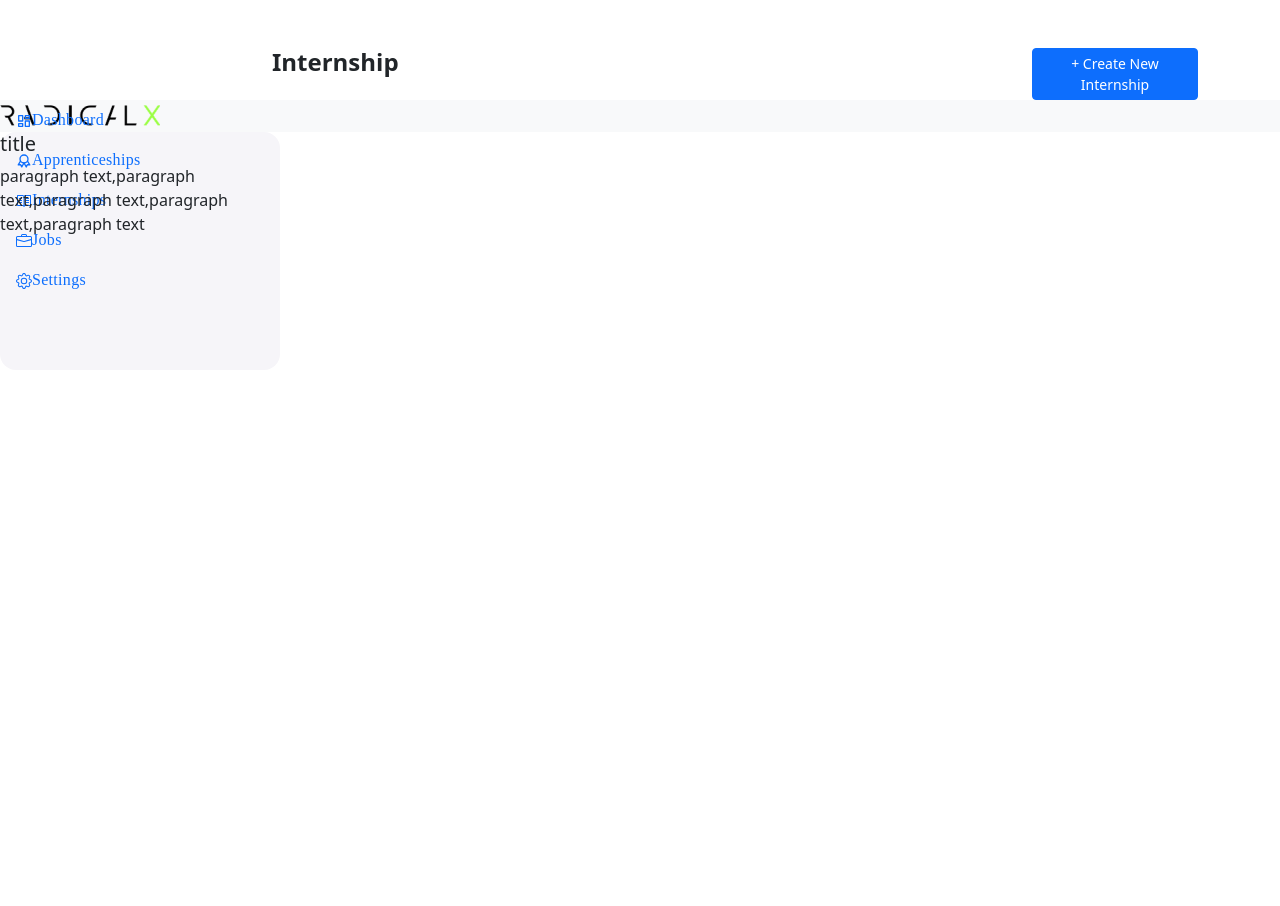
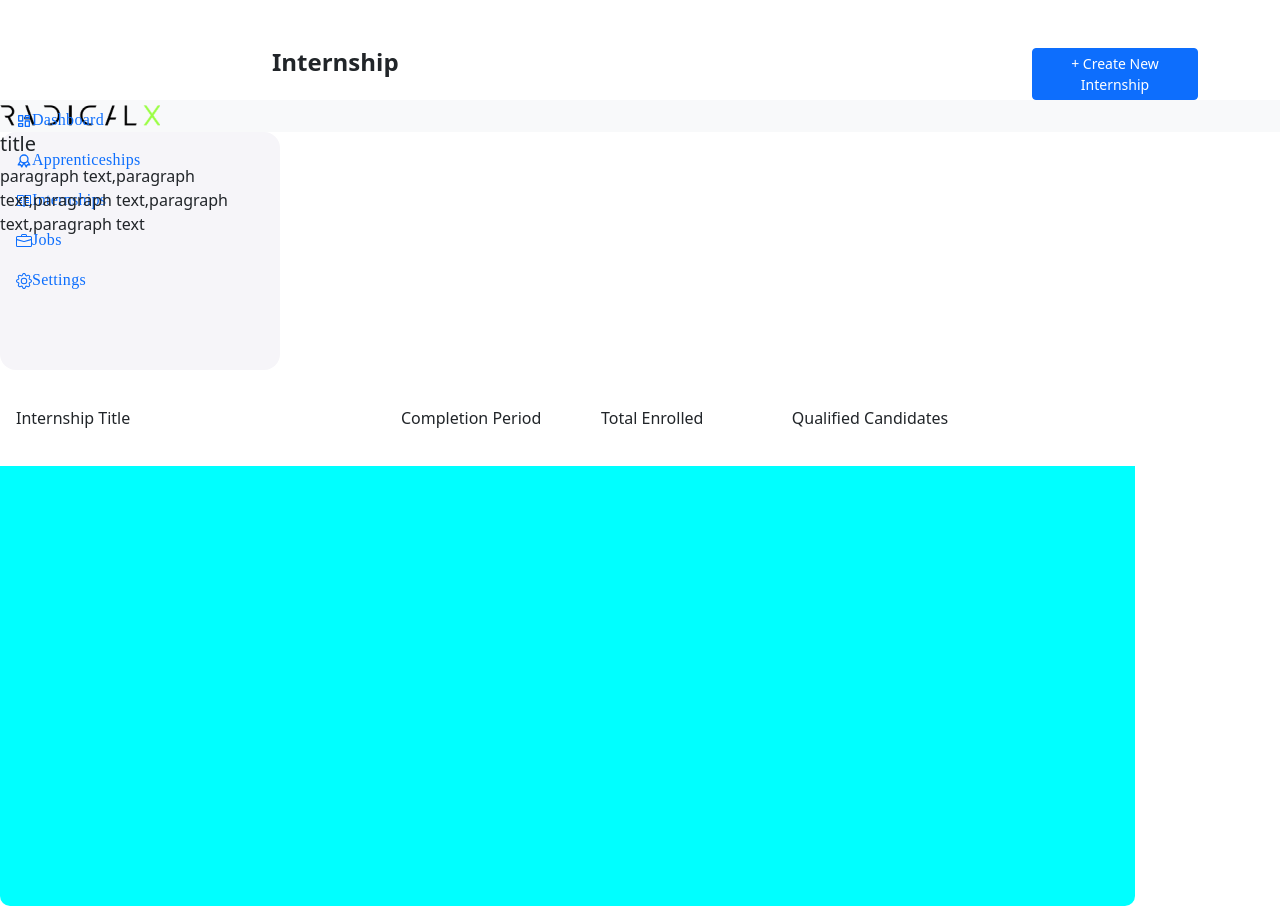
Before and after one commit to web-based/radicalx-internship-flow-app, a React (Create React App) app: page /internship in a window 1280 px wide. Before the commit the page ends 800 px from the top, so only its background shows below. Built offline with nearby package versions, Linux system fonts and the light colour scheme.

Commit message:
Adding internship lists/css 🚗

```diff
--- a/src/components/Internship.js
+++ b/src/components/Internship.js
@@ -2,6 +2,7 @@ import React from 'react'
 import InternInsight from './InternInsight';
 import MainTitle from './MainTitle';
 import Sidebar from './Sidebar'
+import InternshipLists from './InternshipLists';
 
 function Internship() {
   return (
@@ -9,6 +10,7 @@ function Internship() {
       <MainTitle />
       <Sidebar />
       <InternInsight />
+      <InternshipLists />
 
     </>
   );
--- /dev/null
+++ b/src/components/InternshipLists.css
@@ -0,0 +1,155 @@
+.tableHeader {
+    background-color: gray;
+}
+
+.tableLayout {
+    display: flex;
+    flex-direction: row;
+    align-items: flex-start;
+    padding: 0px;
+    width: 1135px;
+    height: 536px;
+    flex: none;
+    order: 1;
+    flex-grow: 0;
+    background-color:aqua;
+    border-radius: 10px;
+}
+
+.colOne {
+    display: flex;
+    flex-direction: column;
+    align-items: flex-start;
+    padding: 0px;
+    width: 385px;
+    height: 536px;
+    flex: none;
+    order: 0;
+    flex-grow: 1;
+}
+
+.colOneEle {
+    display: flex;
+    flex-direction: row;
+    align-items: center;
+    padding: 16px;
+    gap: 56px;
+    width: 385px;
+    height: 96px;
+    background: #FFFFFF;
+    flex: none;
+    order: 2;
+    align-self: stretch;
+    flex-grow: 0;
+}
+
+.colTwo {
+    display: flex;
+    flex-direction: column;
+    align-items: flex-start;
+    padding: 0px;
+    width: 200px;
+    height: 536px;
+    flex: none;
+    order: 1;
+    flex-grow: 0;
+}
+
+.colTwoEle {
+    display: flex;
+    flex-direction: row;
+    align-items: center;
+    padding: 16px;
+    gap: 56px;
+    width: 200px;
+    height: 96px;
+    background: #FFFFFF;
+    flex: none;
+    order: 1;
+    align-self: stretch;
+    flex-grow: 0;
+}
+
+.colThree {
+    display: flex;
+    flex-direction: column;
+    align-items: flex-start;
+    padding: 0px;
+    width: 160px;
+    height: 536px;
+    flex: none;
+    order: 2;
+    flex-grow: 0;
+}
+
+.colThreeEle {
+    display: flex;
+    flex-direction: row;
+    justify-content: center;
+    align-items: center;
+    padding: 16px;
+    gap: 56px;
+    width: 160px;
+    height: 96px;
+    background: #FFFFFF;
+    flex: none;
+    order: 2;
+    align-self: stretch;
+    flex-grow: 0;
+}
+
+.colFour {
+    display: flex;
+    flex-direction: column;
+    align-items: flex-start;
+    padding: 0px;
+    width: 250px;
+    height: 536px;
+    flex: none;
+    order: 3;
+    flex-grow: 0;
+}
+
+.colFourEle {
+    display: flex;
+    flex-direction: row;
+    justify-content: center;
+    align-items: center;
+    padding: 16px;
+    gap: 56px;
+    width: 250px;
+    height: 96px;
+    background: #FFFFFF;
+    flex: none;
+    order: 1;
+    align-self: stretch;
+    flex-grow: 0;
+}
+
+.colFive {
+    display: flex;
+    flex-direction: column;
+    align-items: flex-start;
+    padding: 0px;
+    width: 140px;
+    height: 536px;
+    flex: none;
+    order: 4;
+    flex-grow: 0;
+}
+
+.colFiveEle {
+    display: flex;
+    flex-direction: row;
+    justify-content: center;
+    align-items: center;
+    padding: 16px;
+    gap: 56px;
+    width: 140px;
+    height: 96px;
+    background: #FFFFFF;
+    flex: none;
+    order: 1;
+    align-self: stretch;
+    flex-grow: 0;
+}
--- /dev/null
+++ b/src/components/InternshipLists.js
@@ -0,0 +1,26 @@
+import React from 'react'
+import "./InternshipLists.css"
+
+function InternshipLists() {
+  return (
+    <div className="tableLayout">
+        <div className="colOne">
+            <div className="colOneEle tableHeader">Internship Title</div>
+        </div>
+        <div className="colTwo">
+            <div className="colTwoEle tableHeader">Completion Period</div>
+        </div>
+        <div className="colThree">
+            <div className="colTwoEle tableHeader">Total Enrolled</div>
+        </div>
+        <div className="colFour">
+            <div className="colFourEle tableHeader">Qualified Candidates</div>
+        </div>
+        <div className="colFive">
+            <div className="colFiveEle tableHeader"></div>
+        </div>
+    </div>
+  );
+}
+
+export default InternshipLists
```
